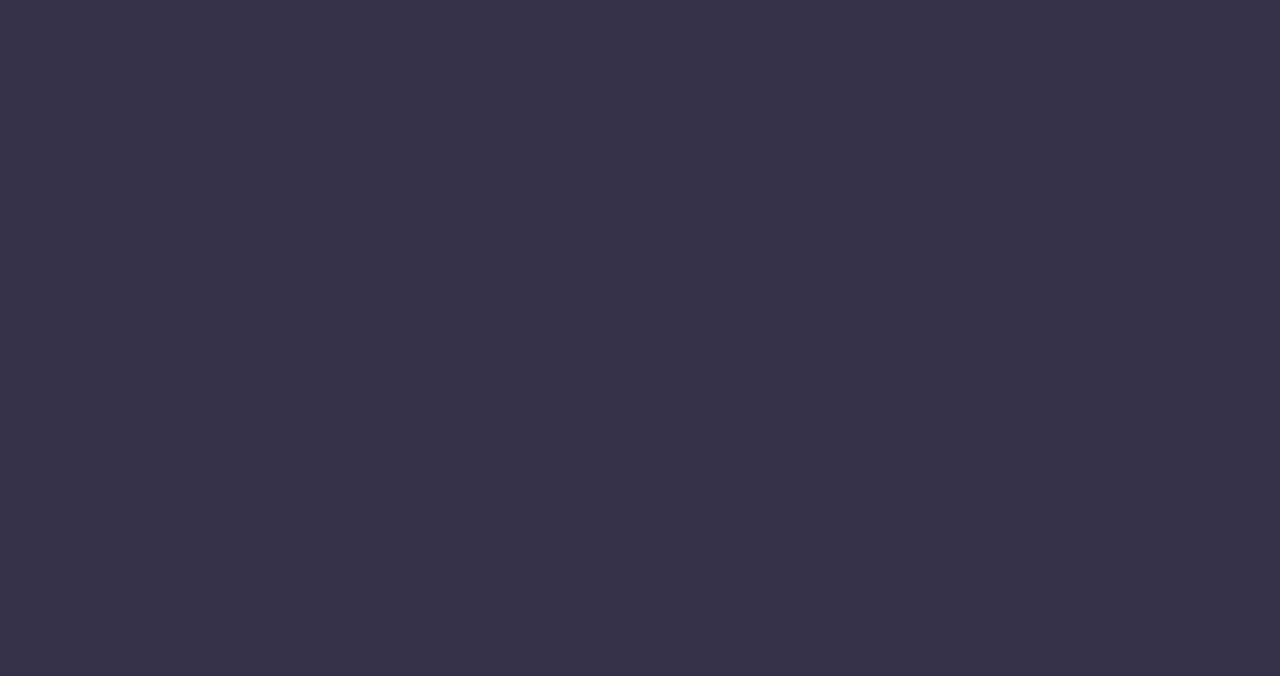
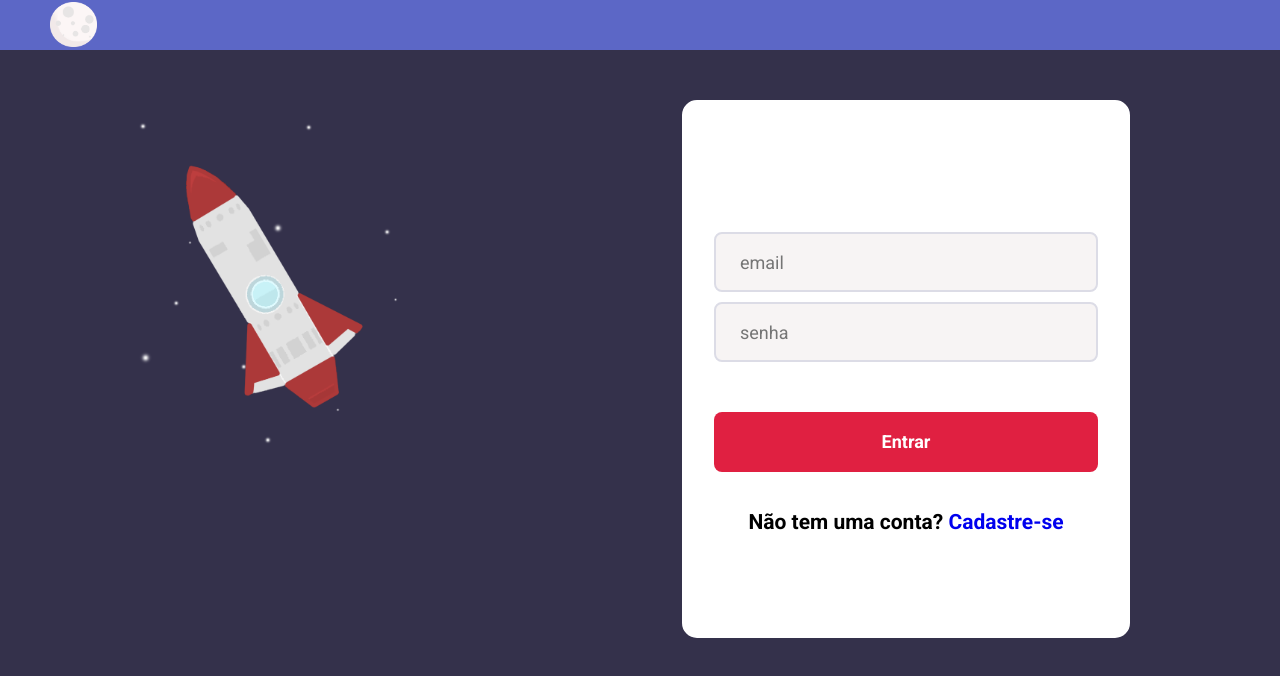
Before and after one commit to mrdine/superMoon, a React (Create React App) app in the folder frontend/: page /login in a window 1280 px wide. Shown: the top 676 px of the page. Built offline with nearby package versions, Linux system fonts and the light colour scheme.

Commit message:
página de login implementada

```diff
--- /dev/null
+++ b/frontend/src/pages/Login/index.js
@@ -0,0 +1,70 @@
+import React, { useState } from 'react'
+import { Link, useHistory } from 'react-router-dom'
+
+import api from '../../services/api'
+import Headers from '../../utils/components/header'
+
+// basta importar o css que já se aplica
+import './styles.css'
+
+//import logoImg from '../../assets/logo.svg'
+import rocket from '../../assets/rocket.png'
+
+import utils from '../../utils'
+
+export default function Login() {
+    const [email, setEmail] = useState('')
+    const [senha, setSenha] = useState('')
+    const history = useHistory()
+
+    async function handleLogin(e) {
+        e.preventDefault()
+
+        if (!email || !senha) {
+            alert('Digite email e senha')
+            return
+        }
+
+
+        try {
+            const response = await api.post('login', { email, senha })
+
+
+            localStorage.setItem('email', email)
+            localStorage.setItem('token', response.data.token)
+
+            history.push('/meu_perfil')
+        } catch (error) {
+            alert('Email ou senha incorretos')
+        }
+
+
+    }
+
+    return (
+        // jsx aqui
+        <div >
+
+            <Headers tipo='vazio'></Headers>
+            <img className='rocket' src={rocket} alt='supermoon'></img>
+
+            <aside className='loginContainer'>
+                <form onSubmit={handleLogin}>
+                    <input className='emailInput'
+                        placeholder="email"
+                        value={email}
+                        onChange={e => setEmail(e.target.value)}></input>
+                    <input type='password' className='senhaInput'
+                        placeholder="senha"
+                        value={senha}
+                        onChange={e => setSenha(e.target.value)}></input>
+
+                    <button className="button" type="submit">Entrar</button>
+                </form>
+                <h1>Não tem uma conta? <Link className='linkCadastro' to='/cadastro'>Cadastre-se</Link></h1>
+
+            </aside>
+        </div>
+
+    )
+}
--- /dev/null
+++ b/frontend/src/pages/Login/styles.css
@@ -0,0 +1,101 @@
+
+
+
+
+.rocket {
+    margin-left: 50px;
+    margin-top: 80px;
+    width: 50%;
+}
+
+.loginContainer {
+    position: relative;
+    margin-top: 120px;
+    margin-right: 250px;
+    height: 100%;
+    width: 30%;
+    float: right;
+    border: solid 2px white;
+    border-radius: 15px;
+    padding: 150px;
+    background-color: white;
+    align-items: center;
+    margin-bottom: 20px;
+
+    box-sizing: content-box;
+}
+
+
+
+.emailInput {
+    margin-top: 100px;
+    width: 100%;
+    display: inline-block;
+    border: 2px solid #dcdce6;
+    background-color: rgb(247, 244, 244);
+
+}
+
+.senhaInput {
+    margin-top: 10px;
+    width: 100%;
+    border: 2px solid #dcdce6;
+    background-color: rgb(247, 244, 244);
+
+}
+
+.button {
+    margin-top: 50px;
+}
+h1 {
+    text-align: center;
+    margin-top: 10%;
+
+}
+
+.linkCadastro {
+    text-decoration: none;
+}
+
+@media(max-width: 1025px) {
+    h1 {
+        margin-bottom: 20px;
+    }
+    .rocket {
+        width: 70%;
+    }
+    .loginContainer {
+        height: auto;
+        width: 80%;
+        float: none;
+        margin: auto;
+        text-align: center;
+        padding: 10px;
+    }
+    .button {
+        position: relative;
+        margin-top: 10px;
+        margin-bottom: 10px;
+    }
+
+    input {
+        margin-bottom: 0px;
+    }
+}
+
+@media(min-width:1026px) {
+    .loginContainer {
+        display: inline-block;
+        margin-top: 100px;
+        margin-left: 80px;
+        margin-right: 150px;
+        height: 37vw;
+        width: 30%;
+        padding: 30px;
+    }
+    .rocket {
+        align-items: center;
+        width: 35%;
+        margin-top: 100px;
+    }
+}
--- a/frontend/src/routes.js
+++ b/frontend/src/routes.js
@@ -3,13 +3,14 @@ import { BrowserRouter, Route, Switch } from 'react-router-dom'
 
 import Inicial from './pages/Inicial'
 import Cadastro from './pages/Cadastro'
-
+import Login from './pages/Login'
 
 export default function Routes() {
     return (
         <BrowserRouter>
             <Switch>
                 <Route path="/" exact component={Inicial}></Route>
+                <Route path="/login" component={Login}></Route>
                 <Route path="/cadastro" component={Cadastro}></Route>
 
             </Switch>
--- /dev/null
+++ b/frontend/src/utils/index.js
@@ -0,0 +1,11 @@
+
+module.exports = {
+    backendStatus(response) {
+        if(response.status > 302) {
+            alert(response)
+            return false
+        } else {
+            return true
+        }
+    },
+}
```
Also changed, not shown: frontend/src/assets/rocket.png, frontend/src/assets/rocketbg.png (added), frontend/src/pages/MeuPerfil/index.js (added), frontend/src/pages/MeuPerfil/styles.css (added).
